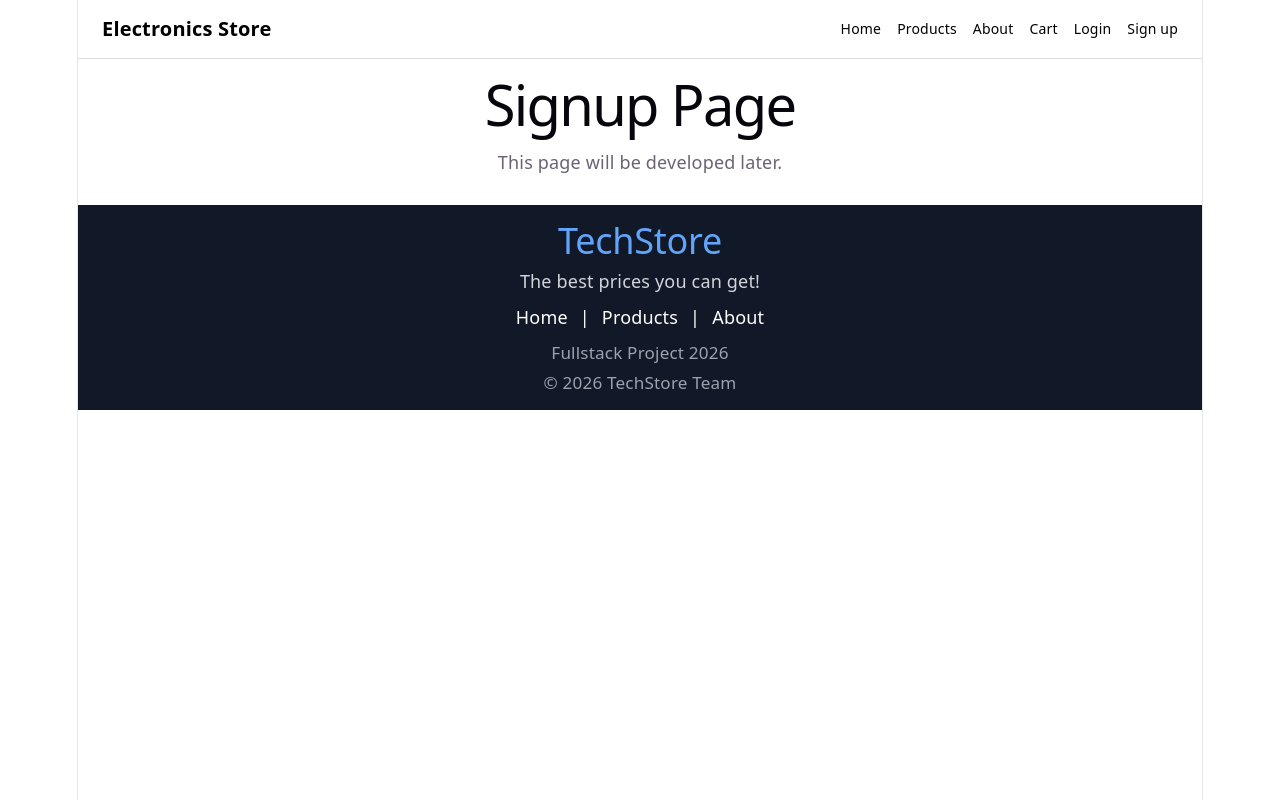
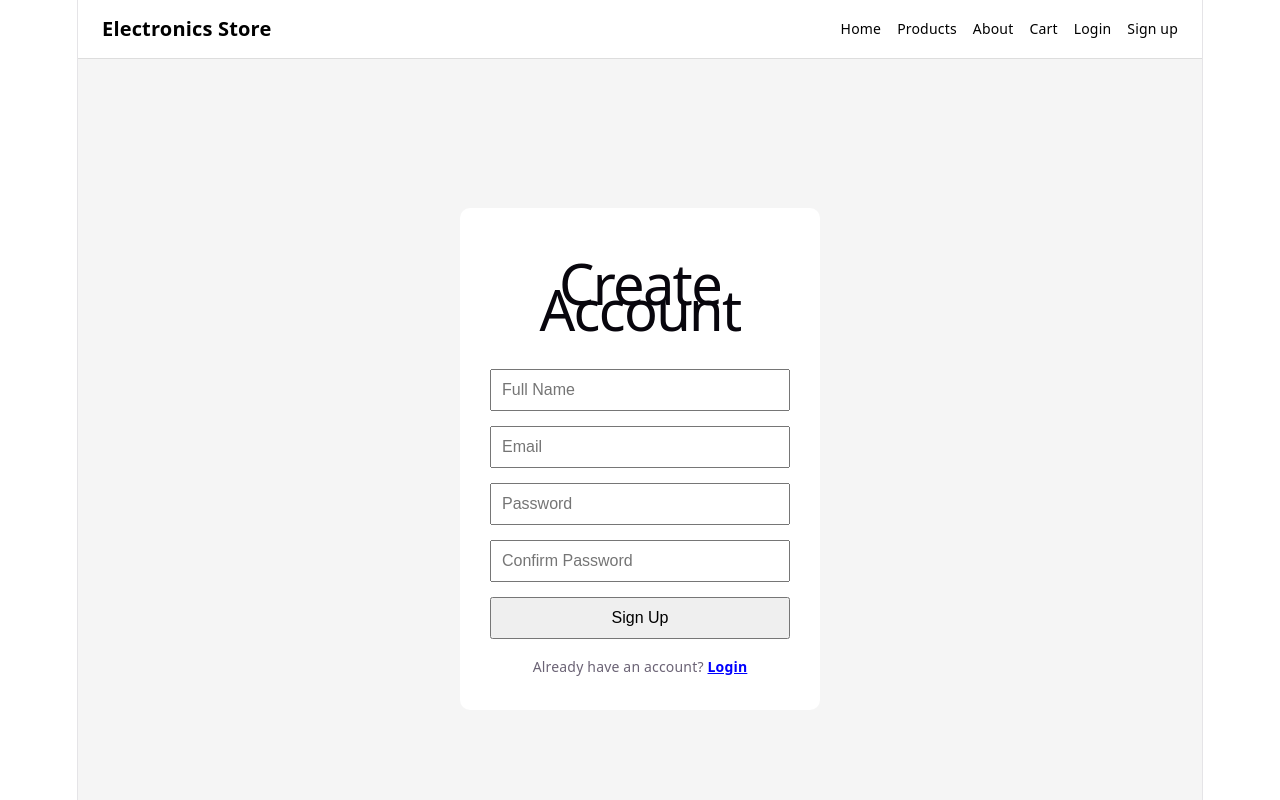
Before and after one commit to aklimson/Online-store, a React app in the folder frontend/: page /signup in a window 1280 px wide. Shown: the top 800 px of the page. Built offline with nearby package versions, Linux system fonts and the light colour scheme; the HTML template or start-up script is replaced by a standard one.

Commit message:
feat: added signup page

```diff
--- a/frontend/src/pages/Signup.jsx
+++ b/frontend/src/pages/Signup.jsx
@@ -1,9 +1,89 @@
+import { useState } from "react";
+import { Link } from "react-router-dom";
+import "../styles/Signup.css";
+
 function Signup() {
+  const [formData, setFormData] = useState({
+    fullName: "",
+    email: "",
+    password: "",
+    confirmPassword: "",
+  });
+
+  // HANDLES INPUT CHANGES
+  const handleChange = (e) => {
+    setFormData({
+      ...formData,
+      [e.target.name]: e.target.value,
+    });
+  };
+
+  // SUBMIT HANDLER (placeholder for future API integration)
+  const handleSubmit = (e) => {
+    e.preventDefault();
+
+    // TODO: validation logic
+    // TODO: API request (backend connection)
+    console.log("Signup Data:", formData);
+  };
+
   return (
-    <main>
-      <h1>Signup Page</h1>
-      <p>This page will be developed later.</p>
-    </main>
+    <div className="signup-container">
+      <form className="signup-form" onSubmit={handleSubmit}>
+        <h1>Create Account</h1>
+
+        <input
+          type="text"
+          name="fullName"
+          placeholder="Full Name"
+          value={formData.fullName}
+          onChange={handleChange}
+          className="signup-input"
+          required
+        />
+
+        <input
+          type="email"
+          name="email"
+          placeholder="Email"
+          value={formData.email}
+          onChange={handleChange}
+          className="signup-input"
+          required
+        />
+
+        <input
+          type="password"
+          name="password"
+          placeholder="Password"
+          value={formData.password}
+          onChange={handleChange}
+          className="signup-input"
+          required
+        />
+
+        <input
+          type="password"
+          name="confirmPassword"
+          placeholder="Confirm Password"
+          value={formData.confirmPassword}
+          onChange={handleChange}
+          className="signup-input"
+          required
+        />
+
+        <button type="submit" className="signup-button">
+          Sign Up
+        </button>
+
+        <p className="signup-text">
+          Already have an account?{" "}
+          <Link to="/login" className="signup-link">
+            Login
+          </Link>
+        </p>
+      </form>
+    </div>
   );
 }
 
--- /dev/null
+++ b/frontend/src/styles/Signup.css
@@ -0,0 +1,39 @@
+.signup-container {
+  height: 100vh;
+  display: flex;
+  justify-content: center;
+  align-items: center;
+  background-color: #f5f5f5;
+}
+
+.signup-form {
+  display: flex;
+  flex-direction: column;
+  width: 300px;
+  padding: 30px;
+  background-color: white;
+  border-radius: 10px;
+  gap: 15px;
+}
+
+.signup-input {
+  padding: 10px;
+  font-size: 16px;
+}
+
+.signup-button {
+  padding: 10px;
+  font-size: 16px;
+  cursor: pointer;
+}
+
+.signup-text {
+  font-size: 14px;
+  text-align: center;
+}
+
+.signup-link {
+  color: blue;
+  cursor: pointer;
+  font-weight: bold;
+}
```
